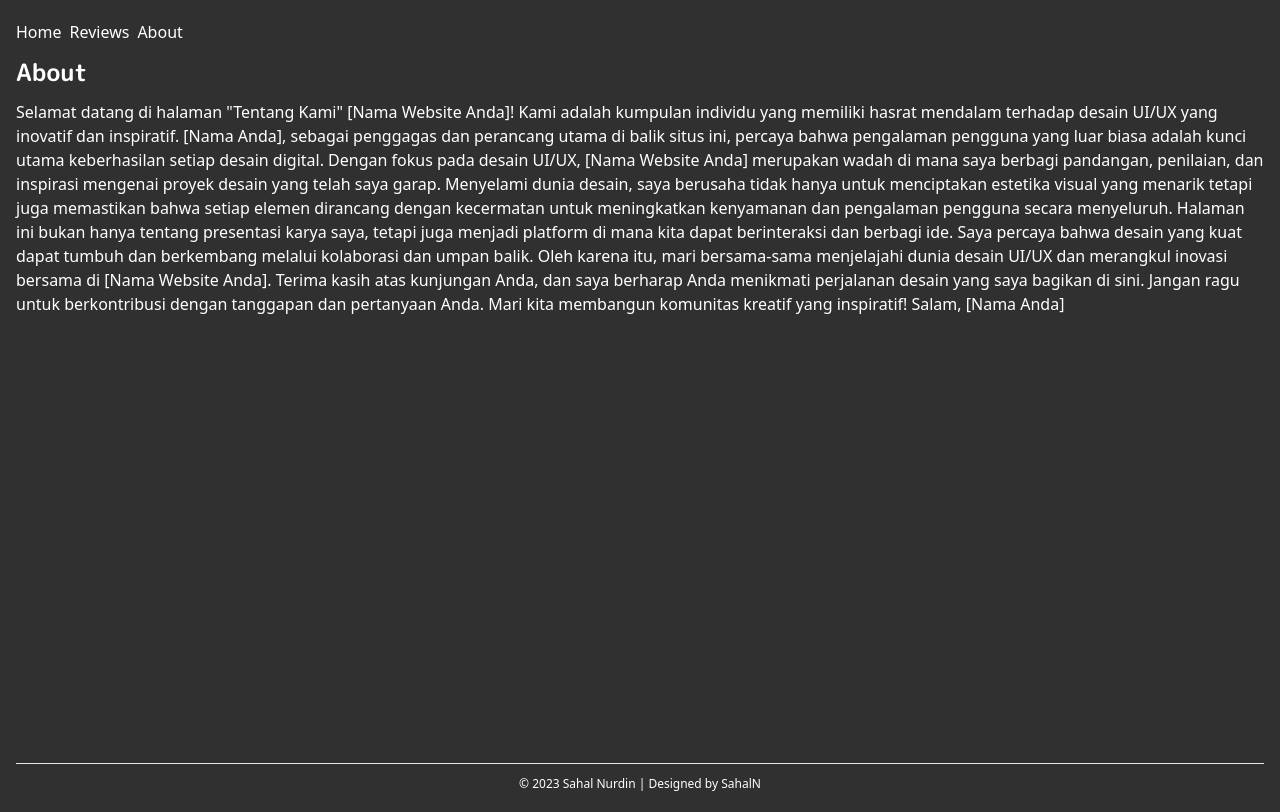
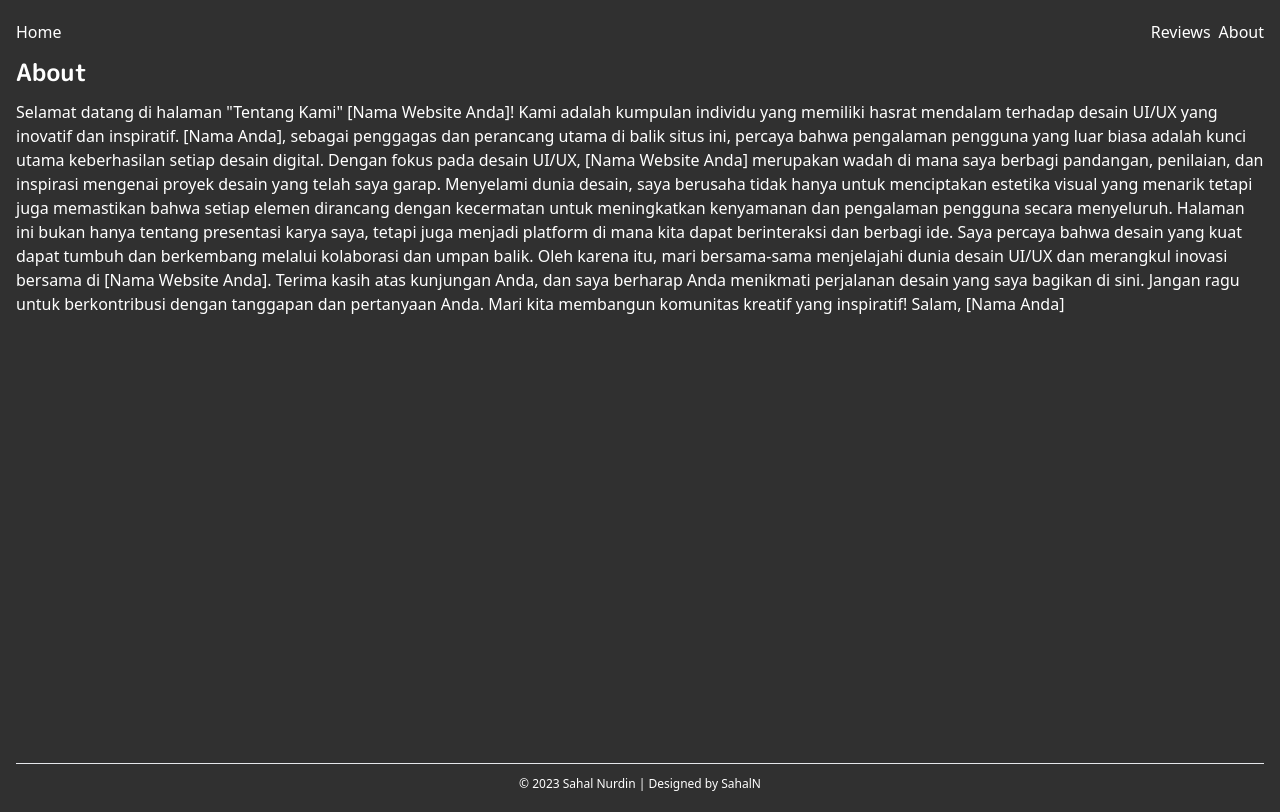
Before and after one commit to SahalN/sahalnuiux-reviews, a Next.js app: page /about in a window 1280 px wide. Built offline with nearby package versions, Linux system fonts and the light colour scheme.

Commit message:
adding custom tailwind font

```diff
--- a/app/fonts.js
+++ b/app/fonts.js
@@ -4,4 +4,5 @@ import { M_PLUS_Rounded_1c } from "next/font/google";
 export const mplusrounded1c = M_PLUS_Rounded_1c({
   subsets: ["latin"],
   weight: ["400", "700"],
+  variable: "--font-mplusrounded1c",
 });
--- a/app/layout.jsx
+++ b/app/layout.jsx
@@ -2,10 +2,11 @@
 
 import "./globals.css";
 import NavBar from "../components/NavBar";
+import { mplusrounded1c } from "./fonts";
 
 export default function RootLayout({ children }) {
   return (
-    <html lang='en'>
+    <html lang='en' className={mplusrounded1c.variable}>
       <body className='flex flex-col min-h-screen   mt-3 px-4 py-2 bg-[#303030] text-white'>
         <header>
           <NavBar />
--- a/components/Heading.jsx
+++ b/components/Heading.jsx
@@ -4,8 +4,6 @@ import { mplusrounded1c } from "@/app/fonts";
 
 export default function Heading({ children }) {
   return (
-    <h1 className={`pb-3 text-2xl font-bold ${mplusrounded1c.className}`}>
-      {children}
-    </h1>
+    <h1 className='pb-3 text-2xl font-bold font-mplusrounded1c'>{children}</h1>
   );
 }
--- a/components/NavBar.jsx
+++ b/components/NavBar.jsx
@@ -11,8 +11,8 @@ export default function NavBar() {
             Home
           </Link>
         </li>
-        <li>
-          <Link href='/reviews' className='hover:underline decoration-4'>
+        <li className='ml-auto'>
+          <Link href='/reviews' className=' hover:underline decoration-4'>
             Reviews
           </Link>
         </li>
--- a/tailwind.config.js
+++ b/tailwind.config.js
@@ -6,7 +6,11 @@
 module.exports = {
   content: ["./app/**/*.{jsx,tsx}", "./components/**/*.{jsx,tsx}"],
   theme: {
-    extend: {},
+    extend: {
+      fontFamily: {
+        mplusrounded1c: ["var(--font-mplusrounded1c)", "sans-serif"],
+      },
+    },
   },
   plugins: [],
 };
```
